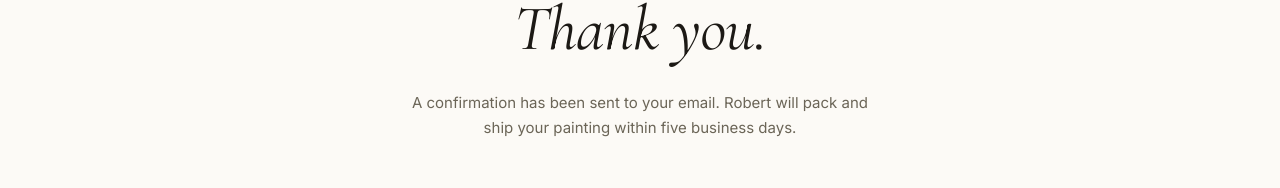
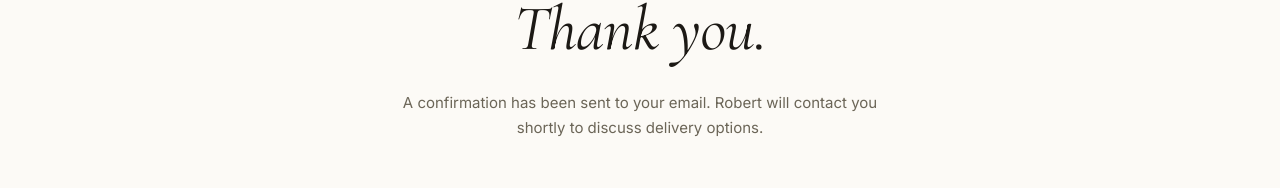
Before and after one commit to briantraudt/robertmorrow, a Next.js app: page /checkout/success in a window 1280 px wide. Shown: the part 241-429 px from the top of the page. Built offline with nearby package versions, Linux system fonts and the light colour scheme; no server answers.

Commit message:
Update order confirmation delivery text

```diff
--- a/app/checkout/success/page.tsx
+++ b/app/checkout/success/page.tsx
@@ -59,8 +59,8 @@ function SuccessShell({ orderRef }: { orderRef?: string }) {
           lineHeight: 1.7,
         }}
       >
-        A confirmation has been sent to your email. Robert will pack and ship
-        your painting within five business days.
+        A confirmation has been sent to your email. Robert will contact you
+        shortly to discuss delivery options.
       </p>
       {orderRef && (
         <div
```
